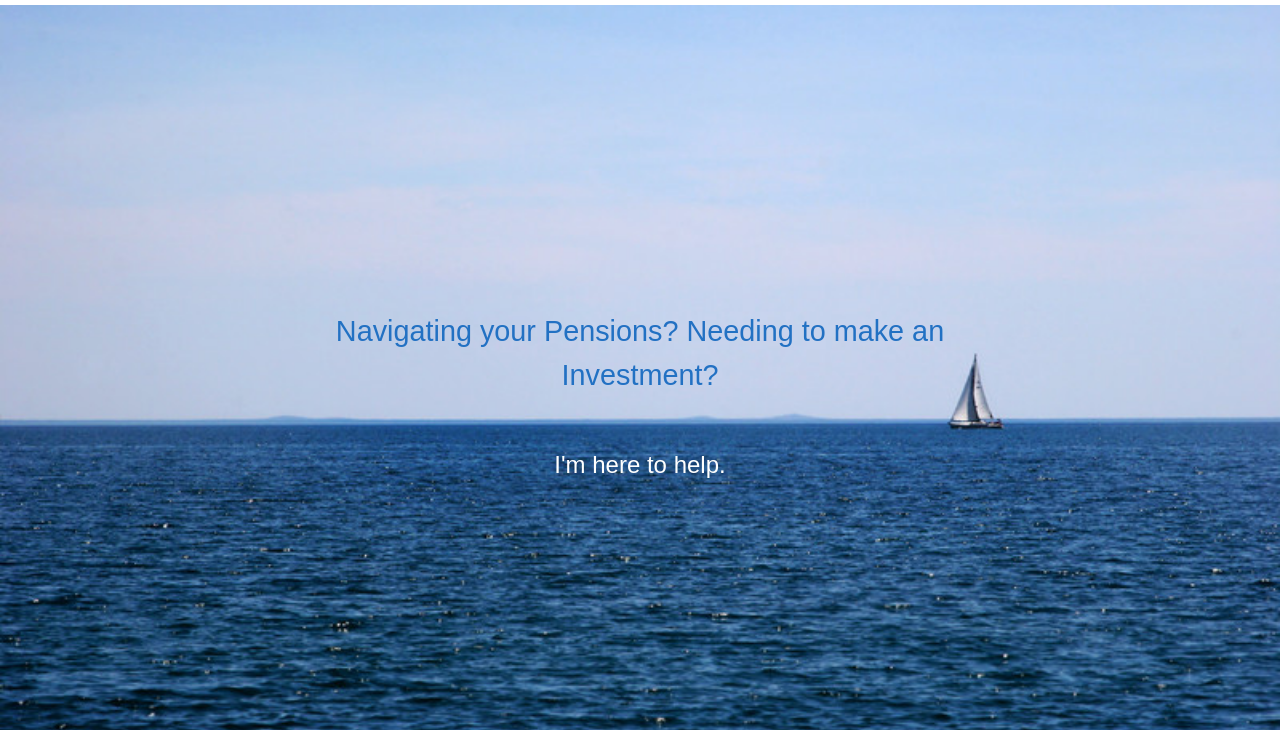
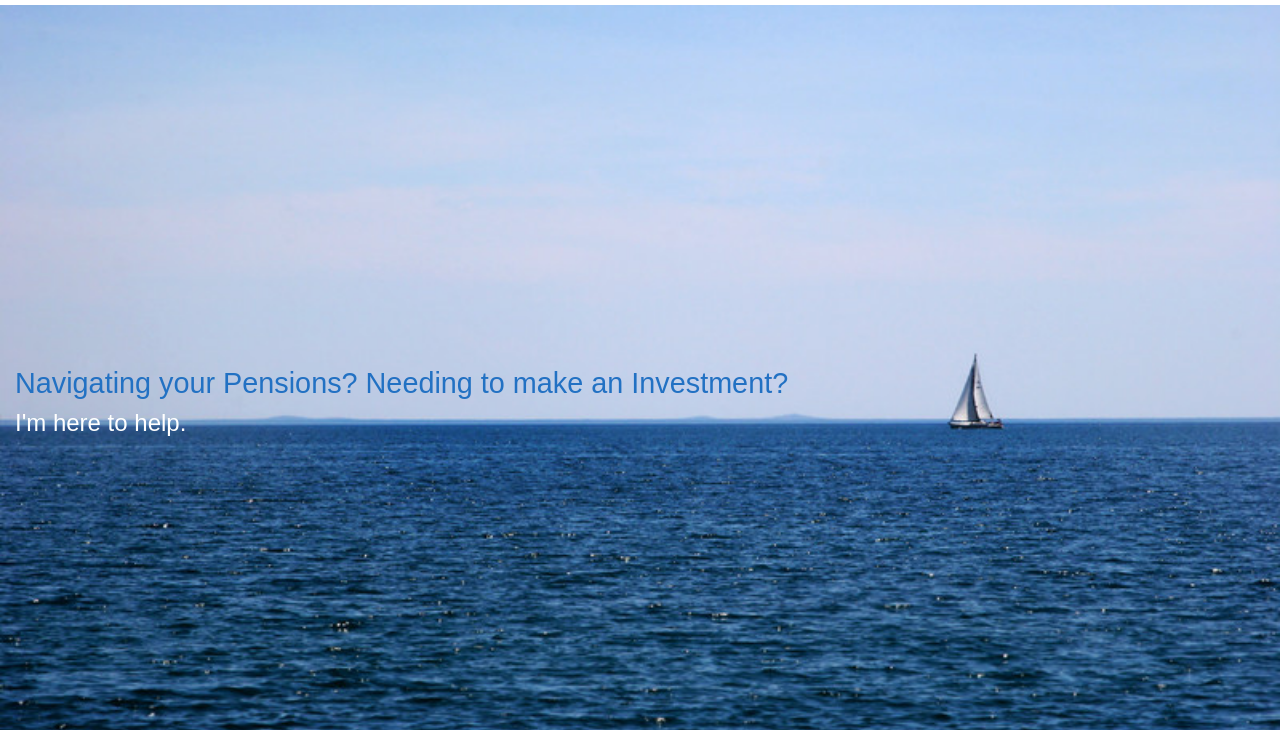
Before and after one commit to magicbobson/peaceofmind-html, a plain HTML site: page index.html in a window 1280 px wide. Shown: the part 70-800 px from the top of the page. Drawn offline with nearby package versions, Linux system fonts and the light colour scheme.

Commit message:
header text

```diff
--- a/main.css
+++ b/main.css
@@ -73,39 +73,33 @@ h3 {
 
 /* header content */
 .header-content {
-	left: 50%;
-	position: absolute;
-	top: 50%;
-	transform: translate(-50%, -55%);
-	text-align: center;
+    height: 100%;
+    text-align: center;
+}
+
+.header-content .row {
+    height: 50%;
+    /* border: 1px solid red; */
+}
+
+.header-content .col {
+    display: flex;
 }
 
 .header-content .title {
     font-size: 1.8rem;
-    /* font-weight: bold; */
-	color: #2271c3;
+ 	color: #2271c3;
+    align-items: flex-end;
+    /* padding-bottom: 100px; */
 }
 
 .header-content .strap {
+    text-align: center;
 	color: #fff;
 	font-size: 1.5rem;
-	line-height: 1.5;
-    margin-top: 50px;
+    /* display: flex; */
+    /* align-items: flex-start; */
 }
-
-/* header CTA */
-/* .header-content button {
-    border:1px solid #6ab446;
-    background:#6ab446;
-    border-radius: 0;
-    color:#fff;
-}
-
-.header-content button:hover {
-	border:1px solid #fff;
-    background:#fff;
-    color:#000;
-} */
 
 
 /***********************************************/
```
